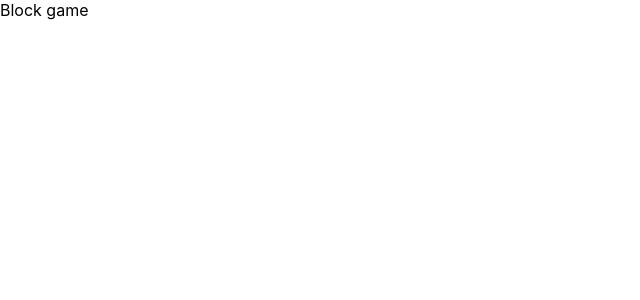
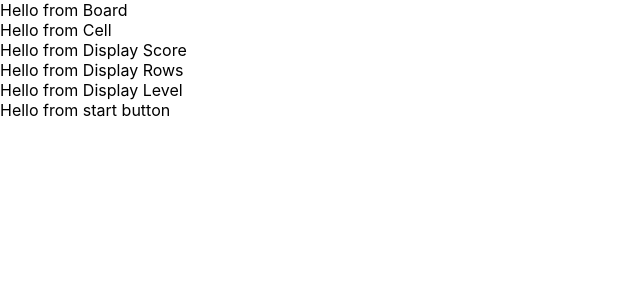
Before and after one commit to Irys13/block-game, a React (Create React App) app in the folder block-game/: page / in a window 1280 px wide. Shown: the top 300 px of the page, without its empty margins (0-640 px from the left). Built offline with nearby package versions, Linux system fonts and the light colour scheme.

Commit message:
#002 Added base files of the game.
Added styled components.
Added base files of the game.

```diff
--- a/block-game/package.json
+++ b/block-game/package.json
@@ -13,6 +13,7 @@
     "react": "^18.2.0",
     "react-dom": "^18.2.0",
     "react-scripts": "5.0.1",
+    "styled-components": "^5.3.9",
     "typescript": "^4.9.5",
     "web-vitals": "^2.1.4"
   },
--- a/block-game/src/App.tsx
+++ b/block-game/src/App.tsx
@@ -1,12 +1,11 @@
 import React from 'react';
-import logo from './logo.svg';
 
-function App() {
-  return (
+import BlockGame from './components/BlockGame';
+
+const App: React.FC = () => (
     <div className="App">
-      Block game
+      <BlockGame text={''} />
     </div>
-  );
-}
+);
 
 export default App;
--- /dev/null
+++ b/block-game/src/components/BlockGame.tsx
@@ -0,0 +1,25 @@
+import React from "react";
+
+import Board from "./Board";
+import Display from "./Display";
+import StartButton from "./StartButton";
+
+type Props = {
+  text: string; //temporary
+};
+
+const BlockGame: React.FC<Props> = ({ text }) => (
+  <>
+    <Board stage={undefined} />
+    <aside>
+      <div>
+        <Display text="Score" />
+        <Display text="Rows" />
+        <Display text="Level" />
+      </div>
+      <StartButton callback={undefined} />
+    </aside>
+  </>
+);
+
+export default BlockGame;
--- /dev/null
+++ b/block-game/src/components/Board.tsx
@@ -0,0 +1,11 @@
+import React from "react";
+
+import Cell from "./Cell";
+
+type Props = {
+  stage: any; //temporary
+};
+
+const Board: React.FC<Props> = ({ stage }) => <div>Hello from Board <Cell type={undefined} /></div>;
+
+export default Board;
--- /dev/null
+++ b/block-game/src/components/Cell.tsx
@@ -0,0 +1,9 @@
+import React from "react";
+
+type Props = {
+  type: any; //temporary
+};
+
+const Cell: React.FC<Props> = ({ type }) => <div>Hello from Cell{type}</div>;
+
+export default Cell;
--- /dev/null
+++ b/block-game/src/components/Display.tsx
@@ -0,0 +1,10 @@
+import React from 'react';
+
+type Props = {
+    gameOver?: boolean;
+    text: string;
+}
+
+const Display: React.FC<Props> = ({ gameOver, text }) => <div>Hello from Display {gameOver} {text}</div>;
+
+export default Display;
--- /dev/null
+++ b/block-game/src/components/StartButton.tsx
@@ -0,0 +1,9 @@
+import React from 'react';
+
+type Props = {
+    callback: any; //temporary
+}
+
+const StartButton: React.FC<Props> = ({ callback }) => <div>Hello from start button {callback}</div>
+
+export default StartButton;
```
Also changed, not shown: 1 other file (tests, documents, lock files or other folders).
